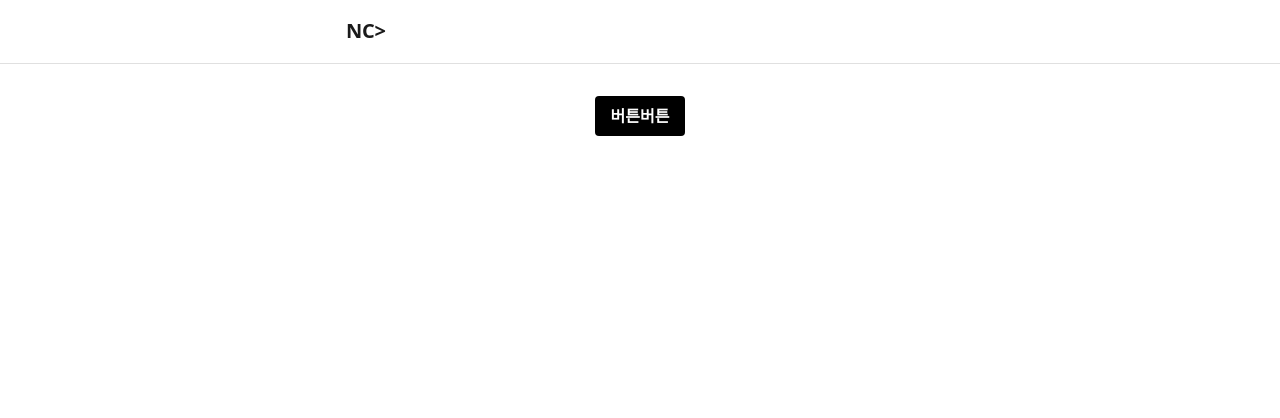
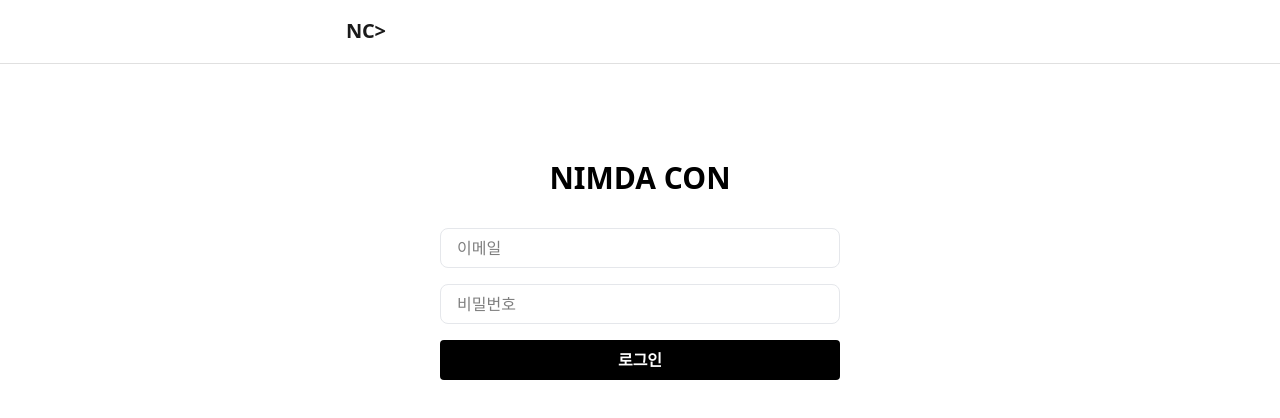
Before and after one commit to novvvv/NimdaPage, a React (Vite) app in the folder NimdaConFrontEnd/: page /login in a window 1280 px wide. Shown: the top 418 px of the page. Built offline with nearby package versions, Linux system fonts and the light colour scheme; a web font is replaced by a local one.

Commit message:
feat. login

```diff
--- a/NimdaConFrontEnd/src/domains/User/Login/Page/index.tsx
+++ b/NimdaConFrontEnd/src/domains/User/Login/Page/index.tsx
@@ -1,23 +1,50 @@
 import '@/App.css'
 import BlackButton from '@/components/Button/Black'
-import Components from '@/components/Layout/Layout'
-import BlackLineBtn from '@/components/Button/BlackLine'
-import { useNavigate } from "react-router-dom";
+import Layout from '@/components/Layout/Layout'
+import FormField from '@/components/Form/FormField'
+import { useState } from 'react';
 
 function LogInPage() {
-  const navigate = useNavigate();
+  const [email, setEmail] = useState('');
+  const [password, setPassword] = useState('');
 
-  const goToHome = () => {
-    navigate("/");
+  const handleLogin = (e: React.FormEvent) => {
+    e.preventDefault(); // 폼의 기본 제출 동작 방지
+    alert(`Email: ${email}, Password: ${password}`);
+    // 여기에 로그인 API 호출 로직 추가
   };
 
-
   return (
-    <Components>
-      <BlackButton onClick={goToHome}>
-        버튼버튼
-      </BlackButton>
-    </Components>
+    <Layout>
+      <div className="flex flex-col items-center justify-center pt-16">
+        <h1 className="text-3xl font-bold mb-8">NIMDA CON</h1>
+        <form onSubmit={handleLogin} className="flex flex-col gap-4">
+          <FormField>
+            <input
+              type="email"
+              placeholder="이메일"
+              value={email}
+              onChange={(e) => setEmail(e.target.value)}
+              className="w-full h-full bg-transparent outline-none"
+              required
+            />
+          </FormField>
+          <FormField>
+            <input
+              type="password"
+              placeholder="비밀번호"
+              value={password}
+              onChange={(e) => setPassword(e.target.value)}
+              className="w-full h-full bg-transparent outline-none"
+              required
+            />
+          </FormField>
+          <BlackButton type="submit">
+            로그인
+          </BlackButton>
+        </form>
+      </div>
+    </Layout>
   )
 }
 
```
